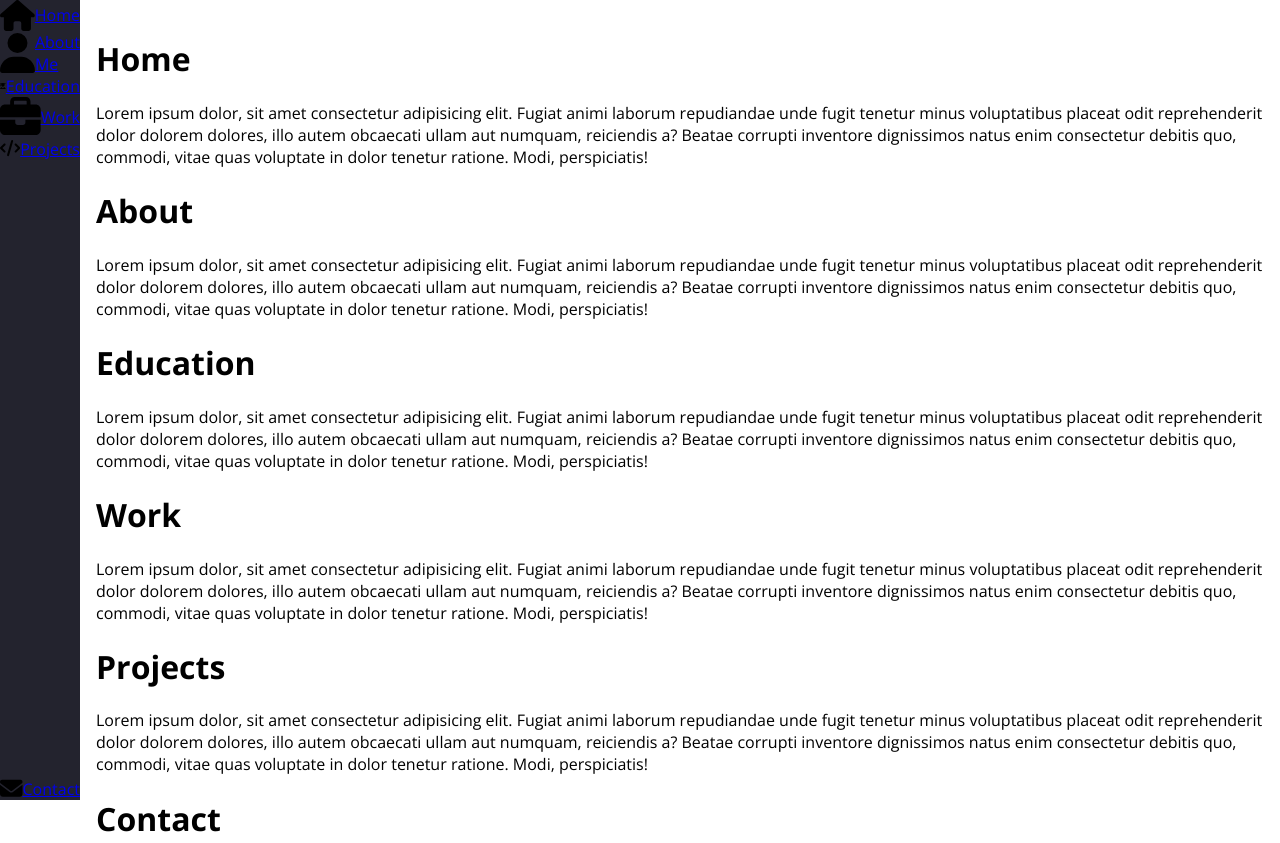
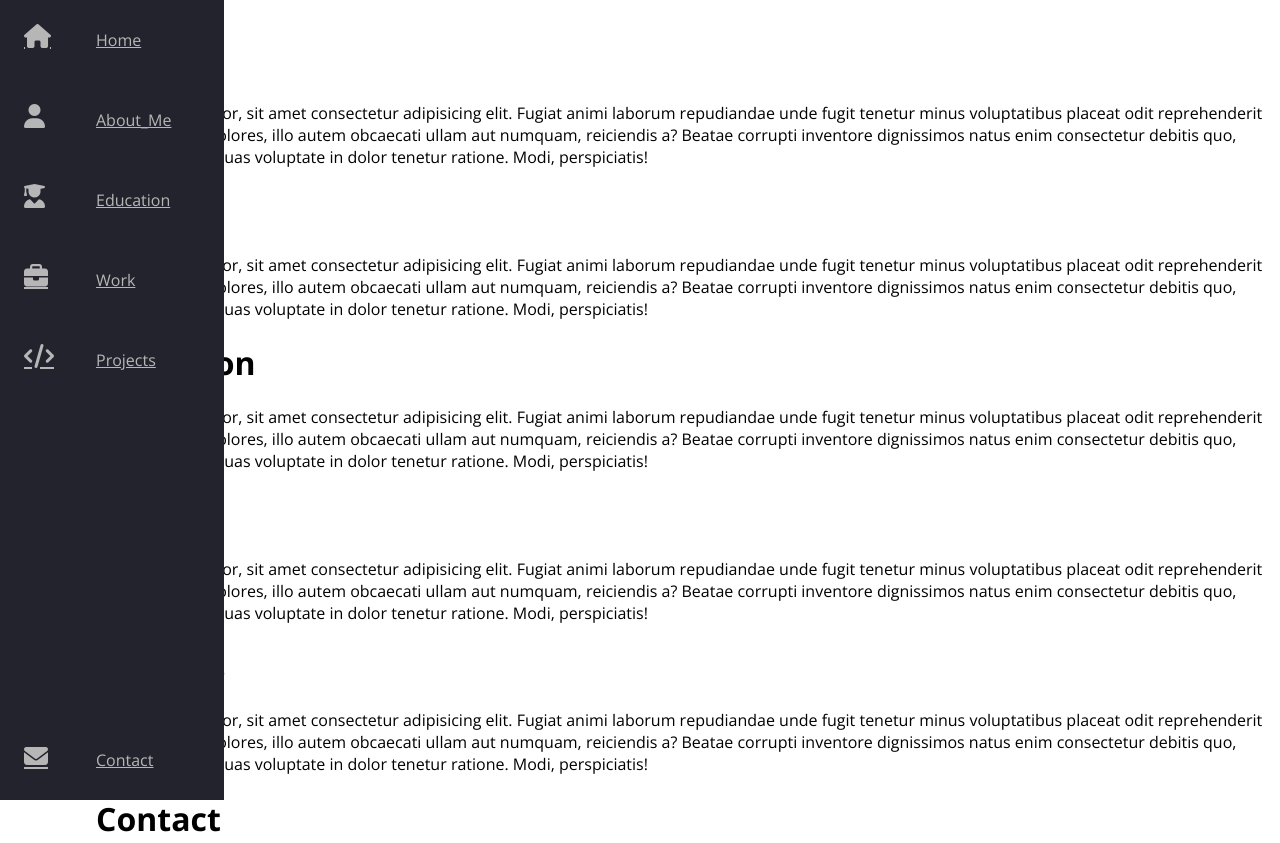
Before and after one commit to VictorFromTheInternet/VictorFromTheInternetPortfolio, a plain HTML site: page main.html in a window 1280 px wide. Shown: the top 843 px of the page. Drawn offline with nearby package versions, Linux system fonts and the light colour scheme.

Commit message:
added basic vertical navbar

```diff
--- a/main.html
+++ b/main.html
@@ -5,6 +5,7 @@
     <meta name="viewport" content="width=device-width, initial-scale=1.0">
     <title>VictorFromTheInternet</title>
 
+    <script src="https://kit.fontawesome.com/42ec078a32.js" crossorigin="anonymous"></script>
     <style>
         @import url('./public/styles/main.css');
     </style>
@@ -16,43 +17,43 @@
             <li class="nav-item">
                 <a href="#home" class="nav-link">
                     <!-- font awesome icon here -->
-                    <svg xmlns="http://www.w3.org/2000/svg" viewBox="0 0 576 512"><!--!Font Awesome Free 6.7.1 by @fontawesome - https://fontawesome.com License - https://fontawesome.com/license/free Copyright 2024 Fonticons, Inc.--><path d="M575.8 255.5c0 18-15 32.1-32 32.1l-32 0 .7 160.2c0 2.7-.2 5.4-.5 8.1l0 16.2c0 22.1-17.9 40-40 40l-16 0c-1.1 0-2.2 0-3.3-.1c-1.4 .1-2.8 .1-4.2 .1L416 512l-24 0c-22.1 0-40-17.9-40-40l0-24 0-64c0-17.7-14.3-32-32-32l-64 0c-17.7 0-32 14.3-32 32l0 64 0 24c0 22.1-17.9 40-40 40l-24 0-31.9 0c-1.5 0-3-.1-4.5-.2c-1.2 .1-2.4 .2-3.6 .2l-16 0c-22.1 0-40-17.9-40-40l0-112c0-.9 0-1.9 .1-2.8l0-69.7-32 0c-18 0-32-14-32-32.1c0-9 3-17 10-24L266.4 8c7-7 15-8 22-8s15 2 21 7L564.8 231.5c8 7 12 15 11 24z"/></svg>
-                    Home
+                    <i class="fa-solid fa-house"></i>
+                    <span class="link-text">Home</span>
                 </a>
             </li>
             <li class="nav-item">
                 <a href="#about" class="nav-link">
                     <!-- font awesome icon here -->
-                    <svg xmlns="http://www.w3.org/2000/svg" viewBox="0 0 448 512"><!--!Font Awesome Free 6.7.1 by @fontawesome - https://fontawesome.com License - https://fontawesome.com/license/free Copyright 2024 Fonticons, Inc.--><path d="M224 256A128 128 0 1 0 224 0a128 128 0 1 0 0 256zm-45.7 48C79.8 304 0 383.8 0 482.3C0 498.7 13.3 512 29.7 512l388.6 0c16.4 0 29.7-13.3 29.7-29.7C448 383.8 368.2 304 269.7 304l-91.4 0z"/></svg>
-                    About Me
+                    <i class="fa-solid fa-user"></i>
+                    <span class="link-text">About_Me</span>
                 </a>
             </li>
             <li class="nav-item">
                 <a href="#education" class="nav-link">
                     <!-- font awesome icon here -->
-                    <svg xmlns="http://www.w3.org/2000/svg" viewBox="0 0 448 512"><!--!Font Awesome Free 6.7.1 by @fontawesome - https://fontawesome.com License - https://fontawesome.com/license/free Copyright 2024 Fonticons, Inc.--><path d="M219.3 .5c3.1-.6 6.3-.6 9.4 0l200 40C439.9 42.7 448 52.6 448 64s-8.1 21.3-19.3 23.5L352 102.9l0 57.1c0 70.7-57.3 128-128 128s-128-57.3-128-128l0-57.1L48 93.3l0 65.1 15.7 78.4c.9 4.7-.3 9.6-3.3 13.3s-7.6 5.9-12.4 5.9l-32 0c-4.8 0-9.3-2.1-12.4-5.9s-4.3-8.6-3.3-13.3L16 158.4l0-71.8C6.5 83.3 0 74.3 0 64C0 52.6 8.1 42.7 19.3 40.5l200-40zM111.9 327.7c10.5-3.4 21.8 .4 29.4 8.5l71 75.5c6.3 6.7 17 6.7 23.3 0l71-75.5c7.6-8.1 18.9-11.9 29.4-8.5C401 348.6 448 409.4 448 481.3c0 17-13.8 30.7-30.7 30.7L30.7 512C13.8 512 0 498.2 0 481.3c0-71.9 47-132.7 111.9-153.6z"/></svg>
-                    Education
+                    <i class="fa-solid fa-user-graduate"></i>
+                    <span class="link-text">Education</span>
                 </a>
             </li>
             <li class="nav-item">
                 <a href="#work" class="nav-link">
                     <!-- font awesome icon here -->
-                    <svg xmlns="http://www.w3.org/2000/svg" viewBox="0 0 512 512"><!--!Font Awesome Free 6.7.1 by @fontawesome - https://fontawesome.com License - https://fontawesome.com/license/free Copyright 2024 Fonticons, Inc.--><path d="M184 48l144 0c4.4 0 8 3.6 8 8l0 40L176 96l0-40c0-4.4 3.6-8 8-8zm-56 8l0 40L64 96C28.7 96 0 124.7 0 160l0 96 192 0 128 0 192 0 0-96c0-35.3-28.7-64-64-64l-64 0 0-40c0-30.9-25.1-56-56-56L184 0c-30.9 0-56 25.1-56 56zM512 288l-192 0 0 32c0 17.7-14.3 32-32 32l-64 0c-17.7 0-32-14.3-32-32l0-32L0 288 0 416c0 35.3 28.7 64 64 64l384 0c35.3 0 64-28.7 64-64l0-128z"/></svg>
-                    Work
+                    <i class="fa-solid fa-briefcase"></i>
+                    <span class="link-text">Work</span>
                 </a>
             </li>
             <li class="nav-item">
                 <a href="#projects" class="nav-link">
                     <!-- font awesome icon here -->
-                    <svg xmlns="http://www.w3.org/2000/svg" viewBox="0 0 640 512"><!--!Font Awesome Free 6.7.1 by @fontawesome - https://fontawesome.com License - https://fontawesome.com/license/free Copyright 2024 Fonticons, Inc.--><path d="M392.8 1.2c-17-4.9-34.7 5-39.6 22l-128 448c-4.9 17 5 34.7 22 39.6s34.7-5 39.6-22l128-448c4.9-17-5-34.7-22-39.6zm80.6 120.1c-12.5 12.5-12.5 32.8 0 45.3L562.7 256l-89.4 89.4c-12.5 12.5-12.5 32.8 0 45.3s32.8 12.5 45.3 0l112-112c12.5-12.5 12.5-32.8 0-45.3l-112-112c-12.5-12.5-32.8-12.5-45.3 0zm-306.7 0c-12.5-12.5-32.8-12.5-45.3 0l-112 112c-12.5 12.5-12.5 32.8 0 45.3l112 112c12.5 12.5 32.8 12.5 45.3 0s12.5-32.8 0-45.3L77.3 256l89.4-89.4c12.5-12.5 12.5-32.8 0-45.3z"/></svg>
-                    Projects
+                    <i class="fa-solid fa-code"></i>
+                    <span class="link-text">Projects</span>
                 </a>
             </li>
             <li class="nav-item">
                 <a href="#contact" class="nav-link">
                     <!-- font awesome icon here -->
-                    <svg xmlns="http://www.w3.org/2000/svg" viewBox="0 0 512 512"><!--!Font Awesome Free 6.7.1 by @fontawesome - https://fontawesome.com License - https://fontawesome.com/license/free Copyright 2024 Fonticons, Inc.--><path d="M48 64C21.5 64 0 85.5 0 112c0 15.1 7.1 29.3 19.2 38.4L236.8 313.6c11.4 8.5 27 8.5 38.4 0L492.8 150.4c12.1-9.1 19.2-23.3 19.2-38.4c0-26.5-21.5-48-48-48L48 64zM0 176L0 384c0 35.3 28.7 64 64 64l384 0c35.3 0 64-28.7 64-64l0-208L294.4 339.2c-22.8 17.1-54 17.1-76.8 0L0 176z"/></svg>
-                    Contact
+                    <i class="fa-solid fa-envelope"></i>
+                    <span class="link-text">Contact</span>
                 </a>
             </li>
         </ul>
--- a/public/styles/main.css
+++ b/public/styles/main.css
@@ -24,16 +24,20 @@ body{
     margin: 0;
     padding: 0;
 }
+
+/* scroll bar */
 body::-webkit-scrollbar{
     width: .75rem;
 }
 body::-webkit-scrollbar-track{
-    background-color: var(--bg-secondary);
+    background-color: var(--bg-primary);
 }
 body::-webkit-scrollbar-thumb{
-    background-color: var(--accent-color);
+    background-color: var(--text-primary);
 }
 
+
+/* main and nav container */
 main{
     margin-left: 5rem;
     padding: 1rem;
@@ -45,8 +49,12 @@ main{
     top: 0px;
     left: 0px;
     background-color: var(--bg-primary);
+
+    transition: 200ms ease-out;
 }
 
+
+/* navbar items */
 .navbar-nav{
     list-style: none;
     padding: 0;
@@ -67,4 +75,28 @@ main{
 .nav-link{
     display: flex;
     align-items: center;
+    height: 5rem;
+    color: var(--text-primary)
 }
+.link-text{
+    display:none;
+    margin-left: 1rem;
+    margin-right: 1rem;
+}
+.nav-link i{
+    width: 2rem;
+    height: 2rem;
+    font-size: 1.5rem;
+    color: var(--text-primary);
+    margin: 0 1.5rem;
+
+    transition: none;
+}
+
+/* navbar animation */
+.navbar:hover{
+    width: 14rem;
+}
+.navbar:hover .link-text{
+    display: block;
+}
```
